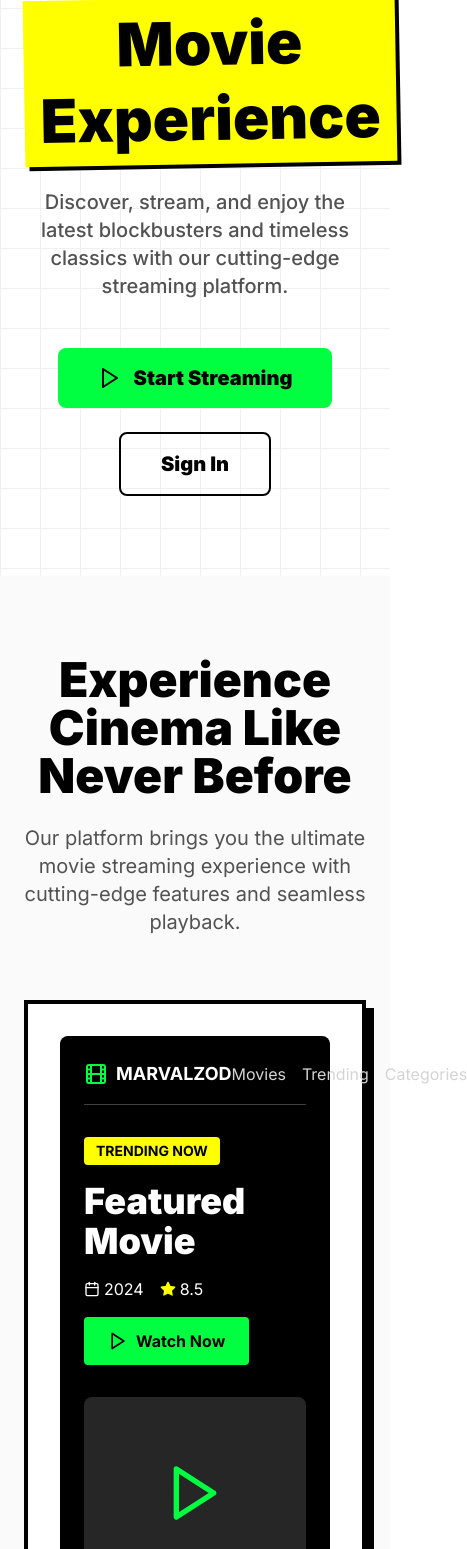
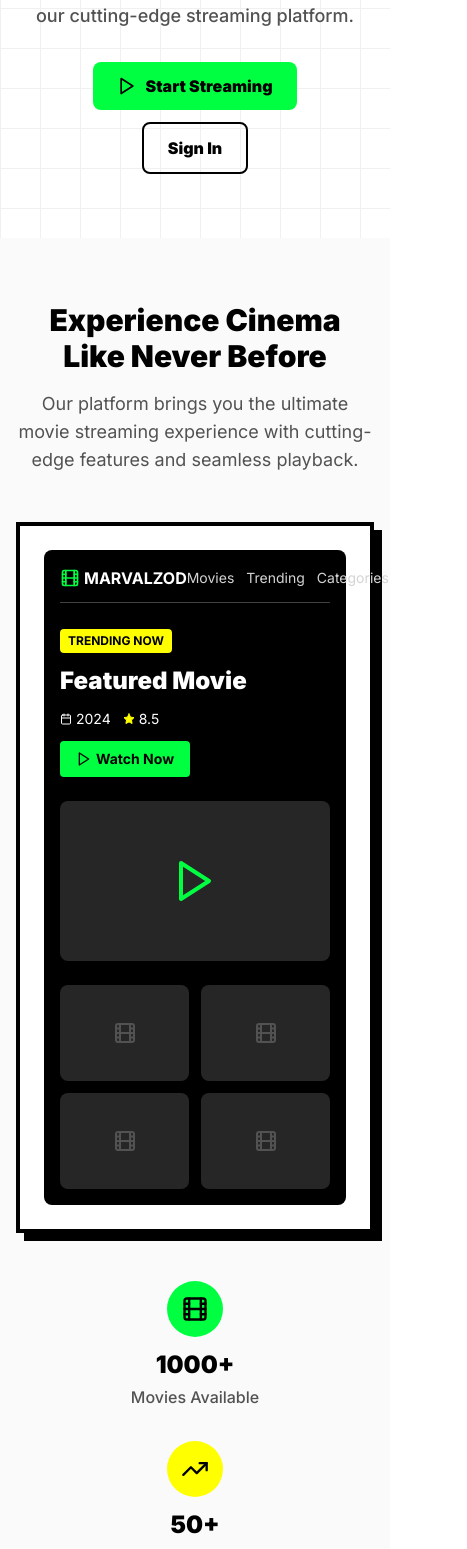
Before and after one commit to adeshc63/marvalzod, a React (Vite) app: page / in a window 390 px wide. Shown: the part 340-1889 px from the top of the page, 467 px wide, since content can reach past the window. Built offline with nearby package versions, Linux system fonts and the light colour scheme.

Commit message:
Update LandingPage.tsx

```diff
--- a/src/pages/LandingPage.tsx
+++ b/src/pages/LandingPage.tsx
@@ -9,32 +9,32 @@ const LandingPage: React.FC = () => {
       <Navbar />
 
       {/* Hero Section */}
-      <section className="grid-bg py-20 px-6">
+      <section className="grid-bg py-16 md:py-20 px-4 md:px-6">
         <div className="max-w-7xl mx-auto text-center">
           <div className="animate-slide-up">
-            <h1 className="text-6xl md:text-8xl font-black text-black mb-6 leading-tight">
+            <h1 className="text-4xl sm:text-5xl md:text-6xl lg:text-8xl font-black text-black mb-4 md:mb-6 leading-tight">
               Streamline Your{' '}
               <span className="relative">
-                <span className="bg-yellow-400 px-4 py-2 inline-block transform -rotate-1 shadow-[4px_4px_0px_0px_#000]">
+                <span className="bg-yellow-400 px-3 py-1 md:px-4 md:py-2 inline-block transform -rotate-1 shadow-[4px_4px_0px_0px_#000]">
                   Movie Experience
                 </span>
               </span>
             </h1>
-            <p className="text-xl md:text-2xl text-gray-600 mb-12 max-w-3xl mx-auto font-medium">
+            <p className="text-lg md:text-xl text-gray-600 mb-8 md:mb-12 max-w-3xl mx-auto font-medium">
               Discover, stream, and enjoy the latest blockbusters and timeless classics
               with our cutting-edge streaming platform.
             </p>
-            <div className="flex flex-col sm:flex-row gap-6 justify-center items-center">
+            <div className="flex flex-col sm:flex-row gap-3 sm:gap-6 justify-center items-center">
               <Link
                 to="/movies"
-                className="btn-primary text-xl px-10 py-4 flex items-center space-x-3 group"
+                className="btn-primary text-base sm:text-lg px-6 py-3 sm:px-10 sm:py-4 flex items-center space-x-2 sm:space-x-3 group"
               >
-                <Play className="w-6 h-6 group-hover:scale-110 transition-transform" />
+                <Play className="w-5 h-5 sm:w-6 sm:h-6 group-hover:scale-110 transition-transform" />
                 <span>Start Streaming</span>
               </Link>
               <Link
                 to="/login"
-                className="btn-outline text-xl px-10 py-4"
+                className="btn-outline text-base sm:text-lg px-6 py-3 sm:px-10 sm:py-4"
               >
                 Sign In
               </Link>
@@ -44,65 +44,65 @@ const LandingPage: React.FC = () => {
       </section>
 
       {/* Dashboard Preview Section */}
-      <section className="py-20 px-6 bg-gray-50">
+      <section className="py-16 md:py-20 px-4 md:px-6 bg-gray-50">
         <div className="max-w-7xl mx-auto">
-          <div className="text-center mb-16">
-            <h2 className="text-5xl font-black mb-6 text-black">
+          <div className="text-center mb-12 md:mb-16">
+            <h2 className="text-3xl sm:text-4xl md:text-5xl font-black mb-4 md:mb-6 text-black">
               Experience Cinema Like Never Before
             </h2>
-            <p className="text-xl text-gray-600 max-w-3xl mx-auto">
+            <p className="text-lg md:text-xl text-gray-600 max-w-3xl mx-auto">
               Our platform brings you the ultimate movie streaming experience with cutting-edge features and seamless playback.
             </p>
           </div>
 
           {/* Dashboard Mockup */}
-          <div className="neo-card p-8 mb-16 animate-scale-in">
-            <div className="bg-black rounded-lg p-6 text-white">
+          <div className="neo-card p-6 md:p-8 mb-12 md:mb-16 animate-scale-in">
+            <div className="bg-black rounded-lg p-4 md:p-6 text-white">
               {/* Mock Navigation */}
-              <div className="flex items-center justify-between mb-8 pb-4 border-b border-gray-700">
-                <div className="flex items-center space-x-2">
-                  <Film className="w-6 h-6 text-primary-500" />
-                  <span className="font-bold text-lg">MARVALZOD</span>
+              <div className="flex items-center justify-between mb-6 md:mb-8 pb-3 md:pb-4 border-b border-gray-700">
+                <div className="flex items-center space-x-1 md:space-x-2">
+                  <Film className="w-5 h-5 md:w-6 md:h-6 text-primary-500" />
+                  <span className="font-bold text-base md:text-lg">MARVALZOD</span>
                 </div>
-                <div className="flex space-x-4">
-                  <span className="text-gray-300">Movies</span>
-                  <span className="text-gray-300">Trending</span>
-                  <span className="text-gray-300">Categories</span>
+                <div className="flex space-x-3 md:space-x-4">
+                  <span className="text-gray-300 text-sm md:text-base">Movies</span>
+                  <span className="text-gray-300 text-sm md:text-base">Trending</span>
+                  <span className="text-gray-300 text-sm md:text-base">Categories</span>
                 </div>
               </div>
 
               {/* Mock Hero Movie */}
-              <div className="grid md:grid-cols-2 gap-8 items-center mb-8">
+              <div className="grid grid-cols-1 md:grid-cols-2 gap-6 md:gap-8 items-center mb-6 md:mb-8">
                 <div>
-                  <div className="bg-yellow-400 text-black px-3 py-1 rounded text-sm font-bold inline-block mb-4">
+                  <div className="bg-yellow-400 text-black px-2 py-1 rounded text-xs md:text-sm font-bold inline-block mb-3 md:mb-4">
                     TRENDING NOW
                   </div>
-                  <h3 className="text-4xl font-black mb-4">Featured Movie</h3>
-                  <div className="flex items-center space-x-4 mb-4">
+                  <h3 className="text-2xl sm:text-3xl md:text-4xl font-black mb-3 md:mb-4">Featured Movie</h3>
+                  <div className="flex items-center space-x-3 md:space-x-4 mb-3 md:mb-4">
                     <span className="flex items-center space-x-1">
-                      <Calendar className="w-4 h-4" />
-                      <span>2024</span>
+                      <Calendar className="w-3 h-3 md:w-4 md:h-4" />
+                      <span className="text-sm md:text-base">2024</span>
                     </span>
                     <span className="flex items-center space-x-1">
-                      <Star className="w-4 h-4 fill-yellow-400 text-yellow-400" />
-                      <span>8.5</span>
+                      <Star className="w-3 h-3 md:w-4 md:h-4 fill-yellow-400 text-yellow-400" />
+                      <span className="text-sm md:text-base">8.5</span>
                     </span>
                   </div>
-                  <div className="bg-primary-500 text-black px-6 py-3 rounded font-bold inline-flex items-center space-x-2">
-                    <Play className="w-5 h-5" />
+                  <div className="bg-primary-500 text-black px-4 py-2 rounded font-bold inline-flex items-center space-x-1 md:space-x-2 text-sm md:text-base">
+                    <Play className="w-4 h-4 md:w-5 md:h-5" />
                     <span>Watch Now</span>
                   </div>
                 </div>
-                <div className="bg-gray-800 rounded-lg h-48 flex items-center justify-center">
-                  <Play className="w-16 h-16 text-primary-500" />
+                <div className="bg-gray-800 rounded-lg h-40 md:h-48 flex items-center justify-center">
+                  <Play className="w-12 h-12 md:w-16 md:h-16 text-primary-500" />
                 </div>
               </div>
 
               {/* Mock Movie Grid */}
-              <div className="grid grid-cols-2 md:grid-cols-4 gap-4">
+              <div className="grid grid-cols-2 sm:grid-cols-3 lg:grid-cols-4 gap-3 md:gap-4">
                 {[1, 2, 3, 4].map((i) => (
-                  <div key={i} className="bg-gray-800 rounded-lg h-32 flex items-center justify-center">
-                    <Film className="w-8 h-8 text-gray-600" />
+                  <div key={i} className="bg-gray-800 rounded-lg h-24 md:h-32 flex items-center justify-center">
+                    <Film className="w-6 h-6 md:w-8 md:h-8 text-gray-600" />
                   </div>
                 ))}
               </div>
@@ -110,63 +110,63 @@ const LandingPage: React.FC = () => {
           </div>
 
           {/* Stats */}
-          <div className="grid md:grid-cols-3 gap-8">
+          <div className="grid grid-cols-1 sm:grid-cols-2 md:grid-cols-3 gap-8">
             <div className="text-center">
-              <div className="bg-primary-500 w-16 h-16 rounded-full flex items-center justify-center mx-auto mb-4">
-                <Film className="w-8 h-8 text-black" />
+              <div className="bg-primary-500 w-14 h-14 md:w-16 md:h-16 rounded-full flex items-center justify-center mx-auto mb-3 md:mb-4">
+                <Film className="w-7 h-7 md:w-8 md:h-8 text-black" />
               </div>
-              <h3 className="text-3xl font-black text-black mb-2">1000+</h3>
-              <p className="text-gray-600 font-medium">Movies Available</p>
+              <h3 className="text-2xl md:text-3xl font-black text-black mb-1 md:mb-2">1000+</h3>
+              <p className="text-gray-600 font-medium text-base md:text-lg">Movies Available</p>
             </div>
             <div className="text-center">
-              <div className="bg-yellow-400 w-16 h-16 rounded-full flex items-center justify-center mx-auto mb-4">
-                <TrendingUp className="w-8 h-8 text-black" />
+              <div className="bg-yellow-400 w-14 h-14 md:w-16 md:h-16 rounded-full flex items-center justify-center mx-auto mb-3 md:mb-4">
+                <TrendingUp className="w-7 h-7 md:w-8 md:h-8 text-black" />
               </div>
-              <h3 className="text-3xl font-black text-black mb-2">50+</h3>
-              <p className="text-gray-600 font-medium">Trending Movies</p>
+              <h3 className="text-2xl md:text-3xl font-black text-black mb-1 md:mb-2">50+</h3>
+              <p className="text-gray-600 font-medium text-base md:text-lg">Trending Movies</p>
             </div>
             <div className="text-center">
-              <div className="bg-primary-500 w-16 h-16 rounded-full flex items-center justify-center mx-auto mb-4">
-                <Users className="w-8 h-8 text-black" />
+              <div className="bg-primary-500 w-14 h-14 md:w-16 md:h-16 rounded-full flex items-center justify-center mx-auto mb-3 md:mb-4">
+                <Users className="w-7 h-7 md:w-8 md:h-8 text-black" />
               </div>
-              <h3 className="text-3xl font-black text-black mb-2">10K+</h3>
-              <p className="text-gray-600 font-medium">Happy Users</p>
+              <h3 className="text-2xl md:text-3xl font-black text-black mb-1 md:mb-2">10K+</h3>
+              <p className="text-gray-600 font-medium text-base md:text-lg">Happy Users</p>
             </div>
           </div>
         </div>
       </section>
 
       {/* Features Section */}
-      <section className="py-20 px-6 bg-white">
+      <section className="py-16 md:py-20 px-4 md:px-6 bg-white">
         <div className="max-w-7xl mx-auto">
-          <h2 className="text-5xl font-black text-center mb-16 text-black">
+          <h2 className="text-3xl sm:text-4xl md:text-5xl font-black text-center mb-12 md:mb-16 text-black">
             Why Choose Marvalzod?
           </h2>
-          <div className="grid md:grid-cols-3 gap-8">
-            <div className="neo-card p-8 text-center animate-scale-in">
-              <div className="bg-primary-500 w-16 h-16 rounded-full flex items-center justify-center mx-auto mb-6">
-                <Zap className="w-8 h-8 text-black" />
+          <div className="grid grid-cols-1 sm:grid-cols-2 md:grid-cols-3 gap-6 md:gap-8">
+            <div className="neo-card p-6 md:p-8 text-center animate-scale-in">
+              <div className="bg-primary-500 w-14 h-14 md:w-16 md:h-16 rounded-full flex items-center justify-center mx-auto mb-4 md:mb-6">
+                <Zap className="w-7 h-7 md:w-8 md:h-8 text-black" />
               </div>
-              <h3 className="text-2xl font-bold mb-4 text-black">Lightning Fast</h3>
-              <p className="text-gray-600 text-lg">
+              <h3 className="text-xl md:text-2xl font-bold mb-3 md:mb-4 text-black">Lightning Fast</h3>
+              <p className="text-sm md:text-lg text-gray-600">
                 Experience ultra-fast streaming with zero buffering and instant playback.
               </p>
             </div>
-            <div className="neo-card p-8 text-center animate-scale-in" style={{ animationDelay: '0.1s' }}>
-              <div className="bg-yellow-400 w-16 h-16 rounded-full flex items-center justify-center mx-auto mb-6">
-                <Star className="w-8 h-8 text-black" />
+            <div className="neo-card p-6 md:p-8 text-center animate-scale-in" style={{ animationDelay: '0.1s' }}>
+              <div className="bg-yellow-400 w-14 h-14 md:w-16 md:h-16 rounded-full flex items-center justify-center mx-auto mb-4 md:mb-6">
+                <Star className="w-7 h-7 md:w-8 md:h-8 text-black" />
               </div>
-              <h3 className="text-2xl font-bold mb-4 text-black">Premium Quality</h3>
-              <p className="text-gray-600 text-lg">
+              <h3 className="text-xl md:text-2xl font-bold mb-3 md:mb-4 text-black">Premium Quality</h3>
+              <p className="text-sm md:text-lg text-gray-600">
                 Watch in crystal-clear HD and 4K resolution with immersive sound quality.
               </p>
             </div>
-            <div className="neo-card p-8 text-center animate-scale-in" style={{ animationDelay: '0.2s' }}>
-              <div className="bg-primary-500 w-16 h-16 rounded-full flex items-center justify-center mx-auto mb-6">
-                <Users className="w-8 h-8 text-black" />
+            <div className="neo-card p-6 md:p-8 text-center animate-scale-in" style={{ animationDelay: '0.2s' }}>
+              <div className="bg-primary-500 w-14 h-14 md:w-16 md:h-16 rounded-full flex items-center justify-center mx-auto mb-4 md:mb-6">
+                <Users className="w-7 h-7 md:w-8 md:h-8 text-black" />
               </div>
-              <h3 className="text-2xl font-bold mb-4 text-black">Multi-Device</h3>
-              <p className="text-gray-600 text-lg">
+              <h3 className="text-xl md:text-2xl font-bold mb-3 md:mb-4 text-black">Multi-Device</h3>
+              <p className="text-sm md:text-lg text-gray-600">
                 Stream seamlessly across all your devices - phone, tablet, laptop, or TV.
               </p>
             </div>
@@ -175,17 +175,17 @@ const LandingPage: React.FC = () => {
       </section>
 
       {/* CTA Section */}
-      <section className="py-20 px-6 bg-black text-white">
+      <section className="py-16 md:py-20 px-4 md:px-6 bg-black text-white">
         <div className="max-w-4xl mx-auto text-center">
-          <h2 className="text-5xl font-black mb-6">
+          <h2 className="text-3xl sm:text-4xl md:text-5xl font-black mb-4 md:mb-6">
             Ready to Start Your Journey?
           </h2>
-          <p className="text-xl mb-12 text-gray-300">
+          <p className="text-lg md:text-xl mb-8 md:mb-12 text-gray-300">
             Join thousands of movie enthusiasts who have already discovered the future of streaming.
           </p>
           <Link
             to="/movies"
-            className="inline-block bg-primary-500 hover:bg-primary-600 text-black font-bold text-xl px-12 py-4 rounded-lg transition-all duration-200 transform hover:scale-105"
+            className="inline-block bg-primary-500 hover:bg-primary-600 text-black font-bold text-base sm:text-lg px-8 py-3 sm:px-12 sm:py-4 rounded-lg transition-all duration-200 transform hover:scale-105"
           >
             Get Started Now
           </Link>
@@ -193,9 +193,9 @@ const LandingPage: React.FC = () => {
       </section>
 
       {/* Footer */}
-      <footer className="bg-white border-t-4 border-black py-8 px-6">
+      <footer className="bg-white border-t-2 md:border-t-4 border-black py-6 md:py-8 px-4 md:px-6">
         <div className="max-w-7xl mx-auto text-center">
-          <p className="text-gray-600 text-lg font-medium">
+          <p className="text-gray-600 text-sm md:text-lg font-medium">
             © 2025 Marvalzod. All rights reserved. Built with passion for movie lovers.
           </p>
         </div>
```
